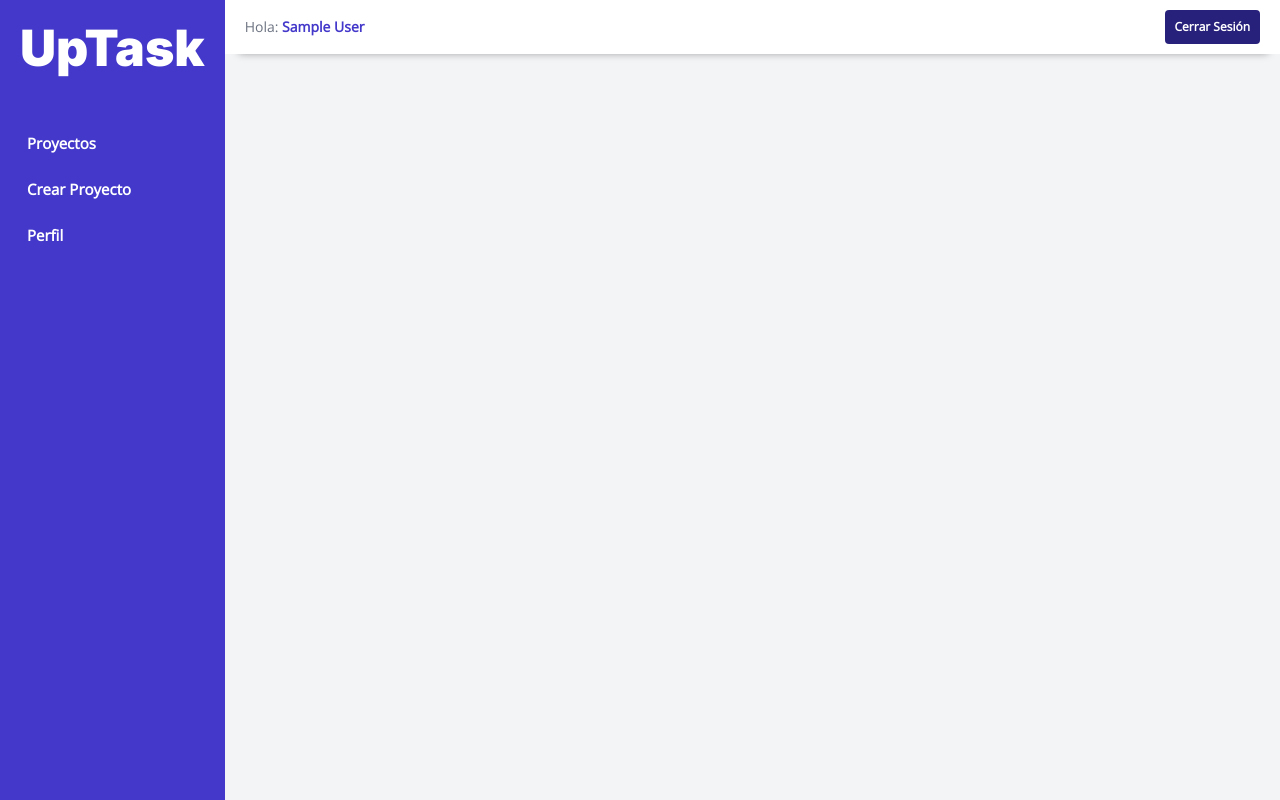
After one commit to RicardoPayan/UpTask, a PHP site: the page made by views/dashboard/index.php in a window 1280 px wide. The commit adds this page. Run offline with PHP 8.4, Linux system fonts and the light colour scheme; the template is opened without the code that fills it, so the values that code supplies are empty; the visitor is signed in with stand-in values (Sample User, id 1).

Commit message:
Se crearon rutas y vistas para el dashboard de administracion

```diff
--- a/src/scss/app.scss
+++ b/src/scss/app.scss
@@ -1,3 +1,4 @@
 @use 'base';
 @use 'componentes';
 @use 'auth';
+@use 'dashboard';
--- a/src/scss/base/_variables.scss
+++ b/src/scss/base/_variables.scss
@@ -17,6 +17,7 @@ $rosa: #DB2777;
 
 $blanco: #FFFFFF;
 $gris: #6b7280;
+$grisClaro: #f3f4f6;
 $grisOscuro: #4B5563;
 $negro: #000;
 
--- /dev/null
+++ b/src/scss/dashboard/_barra.scss
@@ -0,0 +1,31 @@
+@use "base/mixins" as m;
+@use "base/variables" as v;
+
+.barra{
+  background-color: v.$blanco;
+  padding: 1rem 2rem;
+  box-shadow: 1px 12px 9px -13px rgba(0,0,0,.4);
+
+  @include m.tablet{
+    display: flex;
+    justify-content: space-between;
+    align-items: center;
+  }
+
+  p{
+    margin: 0;
+    font-size: 1.4rem;
+
+    span{
+      font-weight: bold;
+      color: v.$indigo;
+    }
+  }
+
+  .cerrar-sesion{
+    @include m.boton(darken(v.$indigo,20%),v.$blanco);
+    font-size: 1.2rem;
+    padding: 1rem;
+    border-radius: .4rem;
+  }
+}
--- /dev/null
+++ b/src/scss/dashboard/_dashboard.scss
@@ -0,0 +1,25 @@
+@use "base/mixins" as m;
+@use "base/variables" as v;
+
+.dashboard{
+  background-color: v.$grisClaro;
+
+  @include m.tablet{
+    display: flex;
+    height: 100vh;
+  }
+
+  .principal{
+    flex: 1;
+  }
+
+  .contenido{
+    padding: 2rem;
+
+
+    .nombre-pagina{
+      font-size: 2.8rem;
+      text-align: center;
+    }
+  }
+}
--- /dev/null
+++ b/src/scss/dashboard/_index.scss
@@ -0,0 +1,3 @@
+@forward "dashboard";
+@forward "sidebar";
+@forward "barra";
--- /dev/null
+++ b/src/scss/dashboard/_sidebar.scss
@@ -0,0 +1,34 @@
+@use "base/mixins" as m;
+@use "base/variables" as v;
+
+.sidebar{
+  background-color: v.$indigo;
+  padding: 2rem;
+
+  h2{
+    color: v.$blanco;
+    margin: 0;
+    text-align: center;
+  }
+
+  .sidebar-nav{
+    margin-top: 5rem;
+
+    a{
+      color: v.$blanco;
+      display: block;
+      margin-bottom: 1.5rem;
+      padding: 0.7rem;
+      transition-property: background-color;
+      transition-duration: 300ms;
+      font-weight: bold;
+      font-size: 1.5rem;
+
+      &:hover,
+      &.activo{
+        background-color: darken(v.$indigo,20%);
+        border-radius: .5rem;
+      }
+    }
+  }
+}
--- /dev/null
+++ b/views/dashboard/crear-proyecto.php
@@ -0,0 +1,3 @@
+<?php include_once __DIR__.'/header-dashboard.php';?>
+
+<?php include_once __DIR__.'/footer-dashboard.php';?>
--- /dev/null
+++ b/views/dashboard/footer-dashboard.php
@@ -0,0 +1,4 @@
+
+        </div>
+    </div>
+</div>
--- /dev/null
+++ b/views/dashboard/header-dashboard.php
@@ -0,0 +1,8 @@
+<div class="dashboard">
+    <?php include_once __DIR__.'/../templates/sidebar.php';?>
+
+    <div class="principal">
+        <?php include_once __DIR__.'/../templates/barra.php'; ?>
+
+        <div class="contenido">
+            <h2 class="nombre-pagina"><?php echo $titulo; ?></h2>
--- /dev/null
+++ b/views/dashboard/index.php
@@ -0,0 +1,3 @@
+<?php include_once __DIR__.'/header-dashboard.php';?>
+
+<?php include_once __DIR__.'/footer-dashboard.php';?>
--- /dev/null
+++ b/views/dashboard/perfil.php
@@ -0,0 +1,3 @@
+<?php include_once __DIR__.'/header-dashboard.php';?>
+
+<?php include_once __DIR__.'/footer-dashboard.php';?>
--- /dev/null
+++ b/views/templates/barra.php
@@ -0,0 +1,4 @@
+<div class="barra">
+    <p>Hola: <span><?php echo $_SESSION['nombre']; ?></span></p>
+    <a href="/logout" class="cerrar-sesion">Cerrar Sesión</a>
+</div>
--- /dev/null
+++ b/views/templates/sidebar.php
@@ -0,0 +1,10 @@
+<aside class="sidebar">
+    <h2>UpTask</h2>
+
+    <nav class="sidebar-nav">
+        <a class="<?php echo ($titulo === 'Proyectos') ? 'activo' : '' ; ?>" href="/dashboard">Proyectos</a>
+        <a class="<?php echo ($titulo === 'Crear Proyecto') ? 'activo' : '' ; ?>" href="/crear-proyecto">Crear Proyecto</a>
+        <a class="<?php echo ($titulo === 'Perfil') ? 'activo' : '' ; ?>" href="/perfil">Perfil</a>
+
+    </nav>
+</aside>
```
Also changed, not shown: controllers/DashboardController.php (added, +32 -0 lines), controllers/LoginController.php (+4 -4 lines), public/index.php (+7 -0 lines), public/build/css/app.css, 1 other file.
